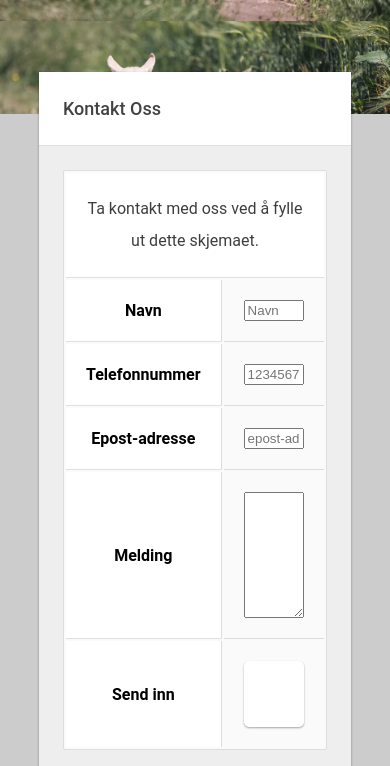
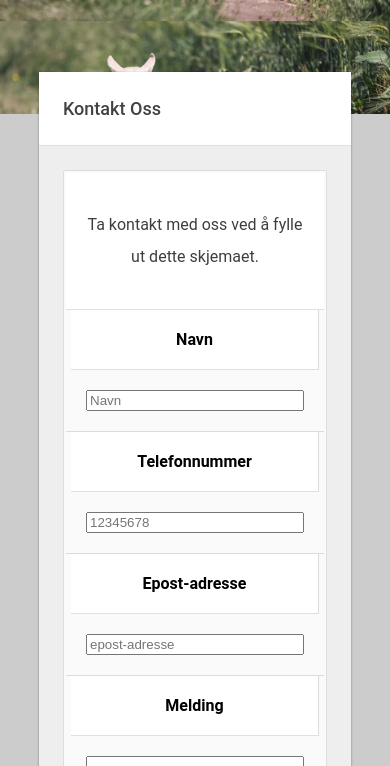
Before and after one commit to camelgod/webtek_2017h, a Flask app: page /kontakt in a window 390 px wide. Shown: the part 139-905 px from the top of the page. Run offline with Flask 2, Linux system fonts and the light colour scheme; grey boxes are pictures that could not be loaded.

Commit message:
button fix and responsive fix

```diff
--- a/app/static/style.css
+++ b/app/static/style.css
@@ -429,6 +429,34 @@ input[type="submit"] {
 	cursor: pointer;
 }
 
+/* Kontakt specific styling */
+
+
+@media screen and (max-width:600px) {
+.kontaktskjema tr {
+display: block;
+float: left;
+width:100%;
+		transition: 0.5s all;
+}
+
+.kontaktskjema th, .kontaktskjema td {
+display: block;
+		transition: 0.5s all;
+}
+.th-left-border{
+    min-width:80%;
+    margin: auto;
+		transition: 0.5s all;
+}
+
+    .kontaktskjema button{
+        min-width:80%;
+		transition: 0.5s all;
+    }
+}
+
+
 /* Registrer.html styling */
 .registreringsskjema{
 	margin-left: auto;
@@ -620,22 +648,17 @@ input[type=number] {
 	text-align:center;
 	margin-left:50%;
 	width:40%;
-	height:50px;
+  height:50px;
 	display:inline-block;
 	position:relative;
 	top:40%;
 }
-.header-media p {
-	display:inline;
-	line-height:50px;
-}
 
 .social-buttons {
-    display:inline;
     width:50px;
     height:50px;
     margin:0px;
-    float:right;
+    float:left;
 }
 @media screen and (max-width: 650px) {
 	.fb_iframe_widget {
--- a/app/templates/kontakt.html
+++ b/app/templates/kontakt.html
@@ -10,7 +10,7 @@
 				<div class="row two">
 				    <div class="col">
 					    <form name="kontaktskjema" action="" method="post">
-						    <table class="product_table">
+						    <table class="product_table kontaktskjema">
 							    <tr><th colspan="2"><p>Ta kontakt med oss ved å fylle ut dette skjemaet.</p></th></tr>
 							    <tr><th class="th-left-border"><label for="navn">Navn</label></th>
 								    <td><input type="text" placeholder="Navn" name="navn"> </td>
@@ -29,8 +29,12 @@
 								    <th class="th-left-border"><label for="message">Melding</label></th>
 								    <td><textarea rows="8" name="message"> </textarea></td>
 							    </tr>
-							    <tr><th class="th-left-border">Send inn</th><td><input class="flat_button" type="button" onclick="submit_kontakt()"></td>
+							    <tr>
+							    <td colspan="2">
+							        <input class="flat_button" type="button" value="Send melding" onclick="submit_kontakt()">
+							    </td>
 							    </tr>
+
 						    </table>
 					    </form>
 				    </div>
```
